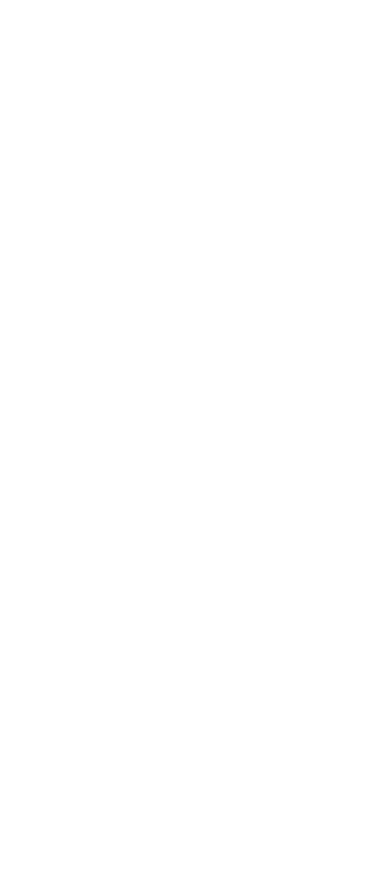
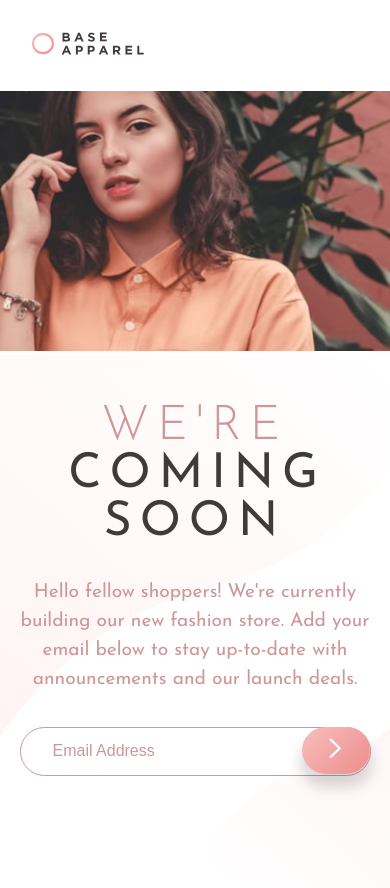
Before and after one commit to Gesiere/Base-Apparel-Coming-Soon-Page, a plain HTML site: page index.html in a window 390 px wide. Before the commit the page ends 844 px from the top, so only its background shows below. Drawn offline with Linux system fonts and the light colour scheme.

Commit message:
initial commit

```diff
--- a/index.html
+++ b/index.html
@@ -23,5 +23,47 @@
 </head>
 <body>
 
+    <main class="main">
+        <div class="logo-mobile">
+            <img src="/images/logo.svg" alt="Logo-image">
+        </div>
+        <div class="hero-mobile">
+            <img src="/images/hero-mobile.jpg" alt="hero image mobile">
+        </div>
+
+        <section class="section">
+            <div class="hero-desktop">
+                <img src="/images/hero-desktop.jpg" alt="hero image desktop">
+            </div>
+            <div class="container">
+                <div class="wrapper">
+                    <div class="logo-desktop">
+                        <img src="/images/logo.svg" alt="logo">
+                    </div>
+                    <h1><span>WE'RE</span> COMING SOON </h1>
+                    <P>Hello fellow shoppers! We're currently building our new fashion store.
+                        Add your email below to stay up-to-date with announcements and our launch deals.</P>
+
+                    <form action="" class="form">
+                        <div class="input-container">
+                            <input type="email" name="" id="" class="email-input" placeholder="Email Address" required>
+                            <img src="/images/icon-error.svg" alt="error-icon" class="error-icon">
+                            <button class="btn">
+                                <img src="/images/icon-arrow.svg" alt="arrow-icon" class="arrow-icon">
+                            </button>
+                            <small class="error-text">
+                                Error-message
+                            </small>
+                        </div>
+                    </form>
+
+                </div>
+            </div>
+
+        </section>
+
+    </main>
+
+    <script src="/main.js"></script>
 </body>
 </html>
--- a/main.js
+++ b/main.js
@@ -0,0 +1,45 @@
+const email = document.querySelector('input');
+const form = document.querySelector('.form');
+const btn = document.querySelector('.btn');
+
+
+
+
+
+
+btn.addEventListener('click', e => {
+    e.preventDefault()
+    checkInput();
+
+
+})
+
+function checkInput() {
+    const emailValue = email.value.trim();
+    if (emailValue === '') {
+        setError(email, 'Please provide a valid email')
+    } else if (!validEmail(emailValue)){
+        setError(email,'Please provide a valid email')
+    } else {
+        setSucess(email)
+    }
+}
+
+
+
+function setError(input, message) {
+    const inputContainer = input.parentElement;
+    const errorText = document.querySelector('.error-text');
+    inputContainer.className = "input-container error";
+    errorText.innerText = message;
+}
+
+
+function setSucess(input) {
+    const inputContainer = input.parentElement;
+    inputContainer.className = "input-container"
+}
+
+function validEmail(email) {
+    return /^[\w-\.]+@[\w-]+\.[a-z]{2,4}$/i.test(email)
+}
--- a/style.css
+++ b/style.css
@@ -1,3 +1,215 @@
+:root{
+    --primary-saturatedRed-clr: hsl(0, 36%, 70%);
+    --primary-softRed-clr: hsl(0, 93%, 68%);
+    --neutral-DarkGrayRed:  hsl(0, 6%, 24%);
+    --gradient-linearOne-clr:linear-gradient(135deg, hsl(0, 0%, 100%), hsl(0, 100%, 98%)) ;
+    --gradient-linearTwo-clr: linear-gradient(135deg, hsl(0, 80%, 86%), hsl(0, 74%, 74%));;
+}
+
+
+*{
+    margin: 0;
+    padding: 0;
+    box-sizing: border-box;
+}
+
+
 body{
-    font-family: 'Josefin Sans', sans-serif
+    font-family: 'Josefin Sans', sans-serif;
+    height: 100vh;
 }
+
+.main{
+    width: 100%;
+}
+
+.logo-mobile,
+.hero-mobile{
+    display: none;
+}
+
+
+.section{
+    display: flex;
+    flex-flow:row-reverse;
+    width: 100%;
+}
+.section .hero-desktop{
+    width: 60%;
+
+}
+
+.section .hero-desktop img{
+    height: 100%;
+    width: 100%;
+    object-fit: cover;
+
+}
+
+.container{
+    background-image: url(/images/bg-pattern-desktop.svg);
+    background-repeat: no-repeat;
+    background-size: cover;
+    background-position: center;
+    width: 100%;
+
+}
+
+
+
+.wrapper{
+
+    text-align: left;
+    max-width: 500px;
+    height: 100%;
+    margin: 0 auto;
+}
+
+.wrapper .logo-desktop{
+    margin-top: 2rem;
+    margin-bottom: 3rem;
+}
+
+.wrapper .logo-desktop img{
+    width: 7rem;
+}
+
+.wrapper h1{
+    width: 65%;
+    font-size: 3rem;
+    margin-bottom: 1rem;
+    padding-top: 3rem;
+    letter-spacing: .5rem;
+    font-weight: 500;
+    color: var(--neutral-DarkGrayRed);
+}
+
+.wrapper span{
+    color: var(--primary-saturatedRed-clr);
+    font-weight: 200;
+}
+
+.wrapper p{
+    color: var(--primary-saturatedRed-clr);
+    line-height: 1.5;
+    font-size: 1.15rem;
+}
+
+.input-container{
+    position: relative;
+    width: 100%;
+    margin-top: 2rem;
+}
+
+.input-container input{
+    position: relative;
+    width: 100%;
+    padding: 1rem 2rem;
+    border-radius: 3rem;
+    border: 1px solid var(--primary-saturatedRed-clr);
+
+}
+
+.input-container input::placeholder{
+    color: var(--primary-saturatedRed-clr);
+    font-size: 1rem;
+}
+
+
+.input-container .btn{
+    background: var(--gradient-linearTwo-clr);
+    position: absolute;
+    top: 0;
+    right: 1px;
+    padding: .7rem 1.7rem ;
+    border-radius: 2rem;
+    box-shadow: 0px 12px 14px 2px rgba(0,0,0,.15);
+    cursor: pointer;
+}
+
+button{
+    border: none;
+}
+
+.input-container .btn img{
+    height: 1.35rem;
+}
+
+.input-container .error-icon{
+    position: absolute;
+    right: 5rem;
+    top: 10px;
+    display: none;
+}
+.input-container.error .error-icon{
+    display: block;
+}
+
+.input-container.error input {
+    border-color: var(--primary-softRed-clr);
+}
+
+.input-container    .error-text {
+    color: var(--primary-softRed-clr);
+    margin-left: 1rem;
+    display: none;
+}
+
+.input-container.error .error-text{
+    display: block;
+}
+
+
+@media (max-width: 575px){
+
+
+.hero-mobile,.logo-mobile{
+    display: block;
+}
+
+.hero-desktop, .logo-desktop{
+    display: none;
+}
+
+.logo-mobile{
+    text-align:left ;
+    padding: 2rem;
+
+}
+
+.logo-mobile img{
+    width: 7rem;
+}
+
+.hero-mobile img{
+    width: 100%;
+}
+
+.wrapper {
+    text-align: center;
+    margin-bottom: 7rem;
+}
+
+.wrapper h1{
+    margin: 0 auto;
+}
+
+.wrapper p{
+    width: 90%;
+    font-size: 1.2rem;
+    margin-left: auto;
+    margin-right: auto;
+    margin-bottom: 2rem;
+    padding-top: 2rem;
+}
+
+.input-container {
+    margin-bottom: 2rem;
+    width: 90%;
+    margin: 0 auto;
+}
+
+
+
+
+}
```
